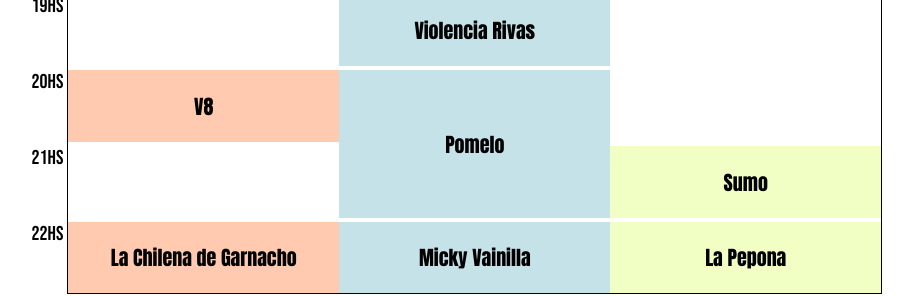
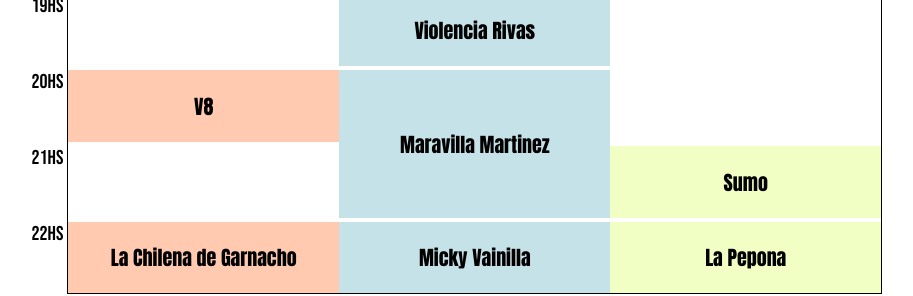
Before and after one commit to tommysetton/manguerasmusmanno, a plain HTML site: page index.html in a window 1280 px wide. Shown: the part 409-705 px from the top of the page, without its empty margins (206-1119 px from the left). Drawn offline with Linux system fonts and the light colour scheme.

Commit message:
benja te chupo la pija

```diff
--- a/index.html
+++ b/index.html
@@ -30,7 +30,7 @@
                 <div class="band perri" style="grid-row-start: 5;">Violencia Rivas</div>
                 <div class="band indie" style="grid-row-start: 4;">Alberto Fernández</div>
                 <div class="band huawei" style="grid-row-start: 6;">V8</div>
-                <div class="band perri" style="grid-row: 6 / 8;">Pomelo</div>
+                <div class="band perri" style="grid-row: 6 / 8;">Maravilla Martinez</div>
                 <div class="band indie" style="grid-row-start: 7;">Sumo</div>
                 <div class="band huawei" style="grid-row-start: 8;">La Chilena de Garnacho</div>
                 <div class="band perri" style="grid-row-start: 8;">Micky Vainilla</div>
```
